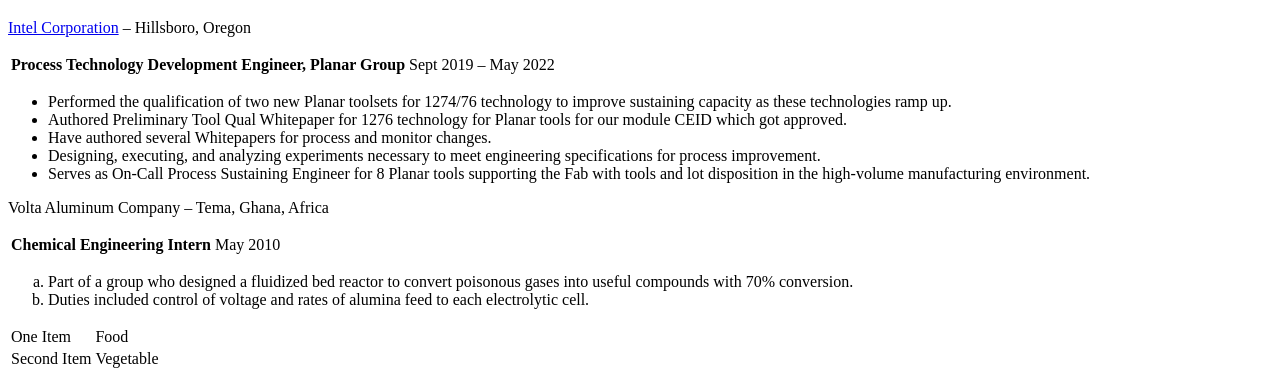
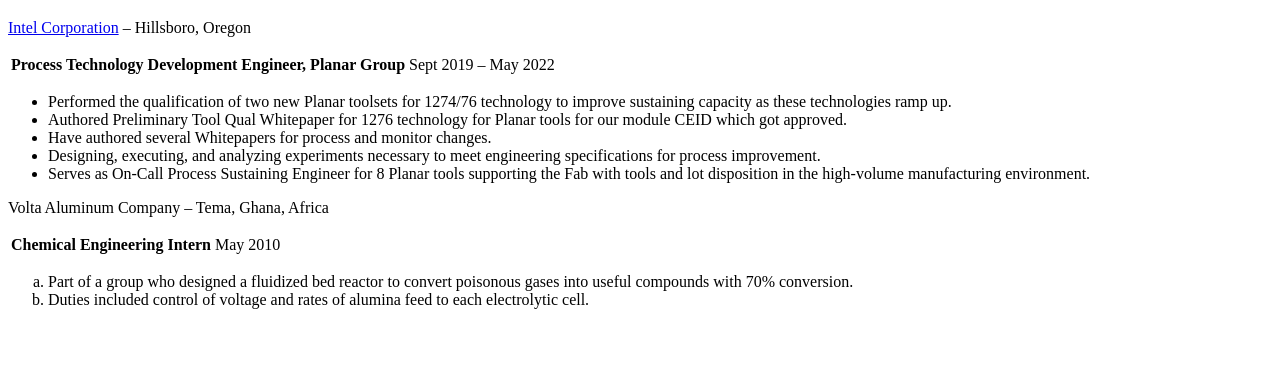
Before and after one commit to KwaAmoabeng/Resume, a plain HTML site: page index.html in a window 1280 px wide. Shown: the part 479-858 px from the top of the page. After the commit the page ends 804 px from the top, so only its background shows below. Drawn offline with Linux system fonts and the light colour scheme.

Commit message:
Update index.html

```diff
--- a/index.html
+++ b/index.html
@@ -52,18 +52,6 @@
     <li>Duties included control of voltage and rates of alumina feed to each electrolytic cell.</li>
   </ol>
 
-  <table rowspacing="40">
-    <tr>
-      <td>One Item</td>
-      <td>Food</td>
-    </tr>
-    <tr>
-      <td>Second Item</td>
-      <td>Vegetable</td>
-    </tr>
-  </table>
-
-
 
 </body>
 
```
